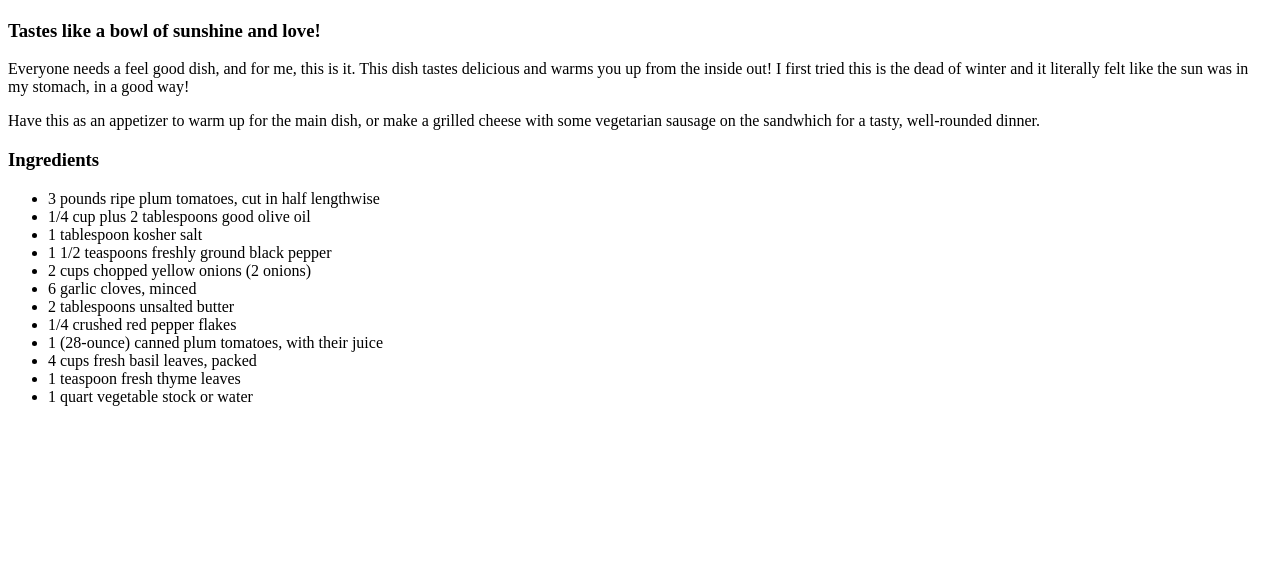
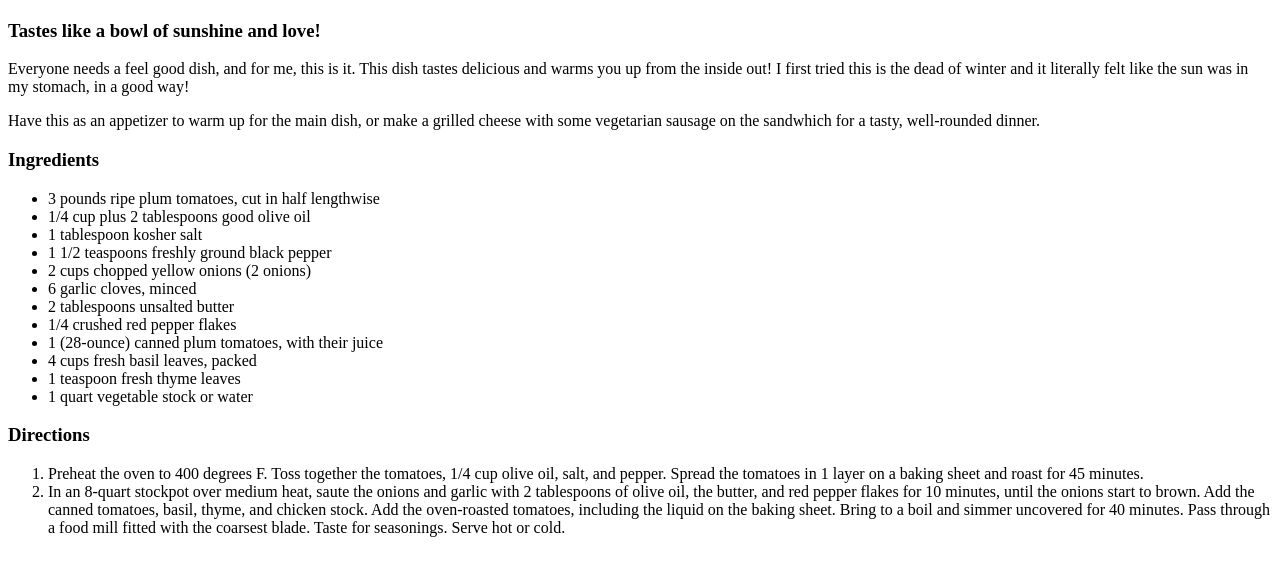
Before and after one commit to D-nnyM/odin-recipes, a plain HTML site: page recipes/tomato_basil_soup.html in a window 1280 px wide. Shown: the part 99-674 px from the top of the page. Drawn offline with Linux system fonts and the light colour scheme.

Commit message:
Add directions to complete the meal

```diff
--- a/recipes/tomato_basil_soup.html
+++ b/recipes/tomato_basil_soup.html
@@ -20,6 +20,7 @@
             sandwhich for a tasty, well-rounded dinner.</p>
 
         <h3>Ingredients</h3>
+
         <ul>
             <li>3 pounds ripe plum tomatoes, cut in half lengthwise</li>
             <li>1/4 cup plus 2 tablespoons good olive oil</li>
@@ -34,5 +35,23 @@
             <li>1 teaspoon fresh thyme leaves</li>
             <li>1 quart vegetable stock or water</li>
         </ul>
+
+        <h3>Directions</h3>
+        <ol>
+            <li>Preheat the oven to 400 degrees F. Toss together the
+                tomatoes, 1/4 cup olive oil, salt, and pepper. Spread
+                the tomatoes in 1 layer on a baking sheet and roast for
+                 45 minutes.</li>
+
+            <li>In an 8-quart stockpot over medium heat, saute the onions
+                 and garlic with 2 tablespoons of olive oil, the butter,
+                 and red pepper flakes for 10 minutes, until the onions
+                 start to brown. Add the canned tomatoes, basil, thyme,
+                 and chicken stock. Add the oven-roasted tomatoes,
+                 including the liquid on the baking sheet. Bring to a
+                 boil and simmer uncovered for 40 minutes. Pass through
+                 a food mill fitted with the coarsest blade. Taste for
+                 seasonings. Serve hot or cold.</li>
+        </ol>
     </body>
 </html>
```
